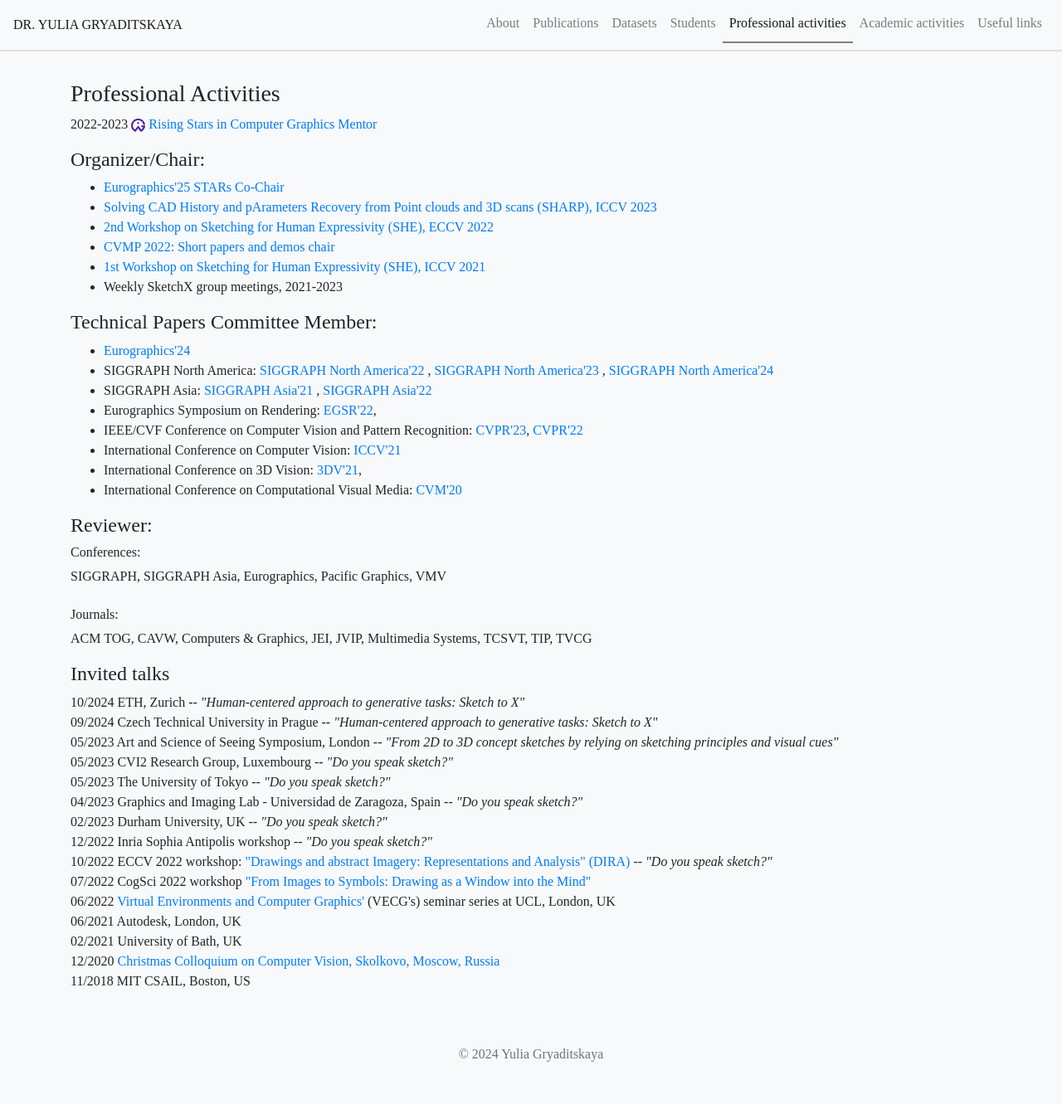
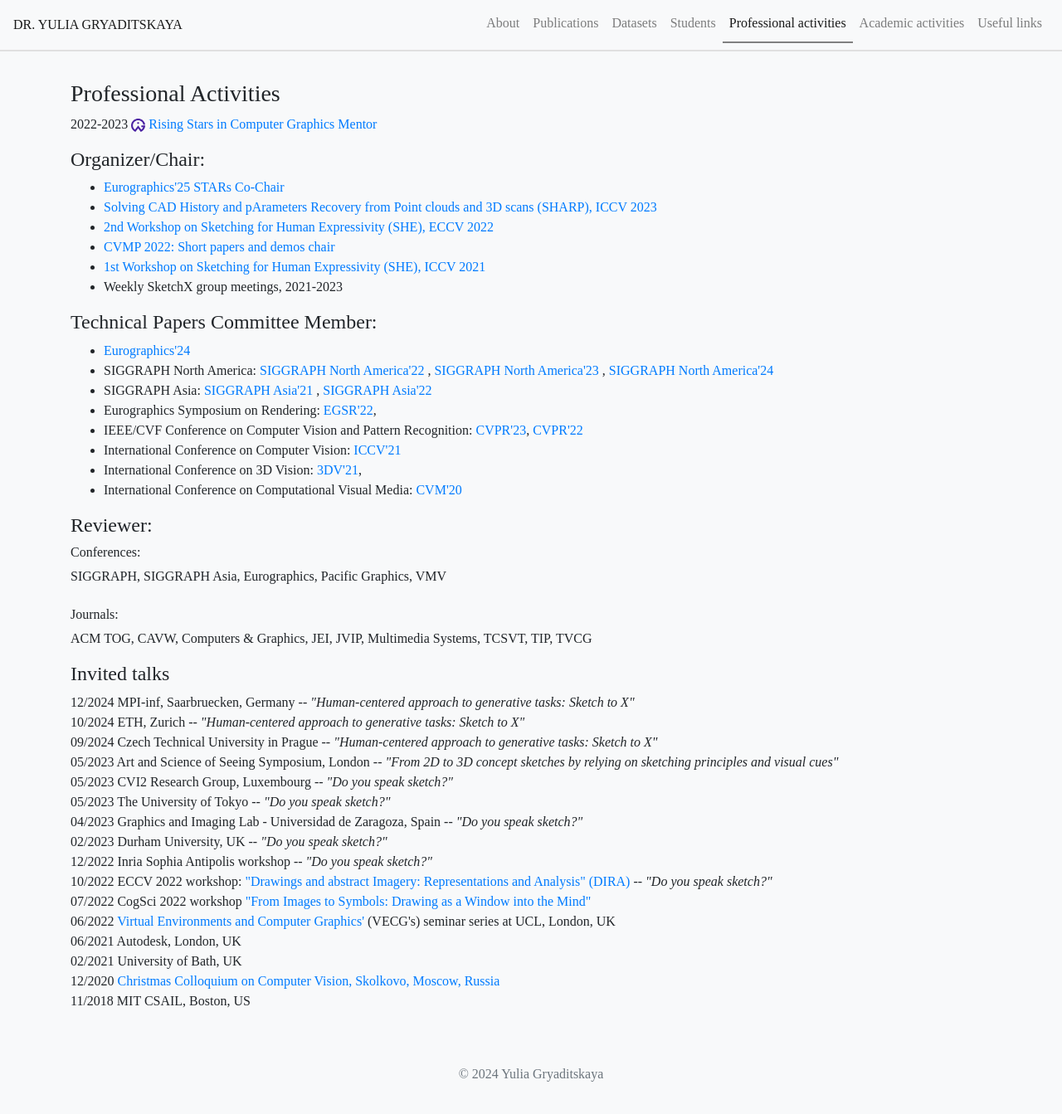
Before and after one commit to ygryadit/ygryadit.github.io, a Jekyll site: the page built from _pages/professional_activities.html, in a window 1280 px wide and 1355 px high. Shown: the top 1343 px of the window at 83% size. Built offline with Jekyll 4.4.1, drawn with Linux system fonts in a browser that asks for light colours; some web fonts are replaced.

Commit message:
talk update

```diff
--- a/_pages/professional_activities.html
+++ b/_pages/professional_activities.html
@@ -75,6 +75,7 @@
 
 		<p>
 			<h4>Invited talks </h4>
+			12/2024 MPI-inf, Saarbruecken, Germany -- <i>"Human-centered approach to generative tasks: Sketch to X"</i> <br>
 			10/2024 ETH, Zurich -- <i>"Human-centered approach to generative tasks: Sketch to X"</i> <br>
 			09/2024 Czech Technical University in Prague -- <i>"Human-centered approach to generative tasks: Sketch to X"</i> <br>
 			05/2023 Art and Science of Seeing Symposium, London -- <i>"From 2D to 3D concept sketches by relying on sketching principles and visual cues"</i> <br>
```
